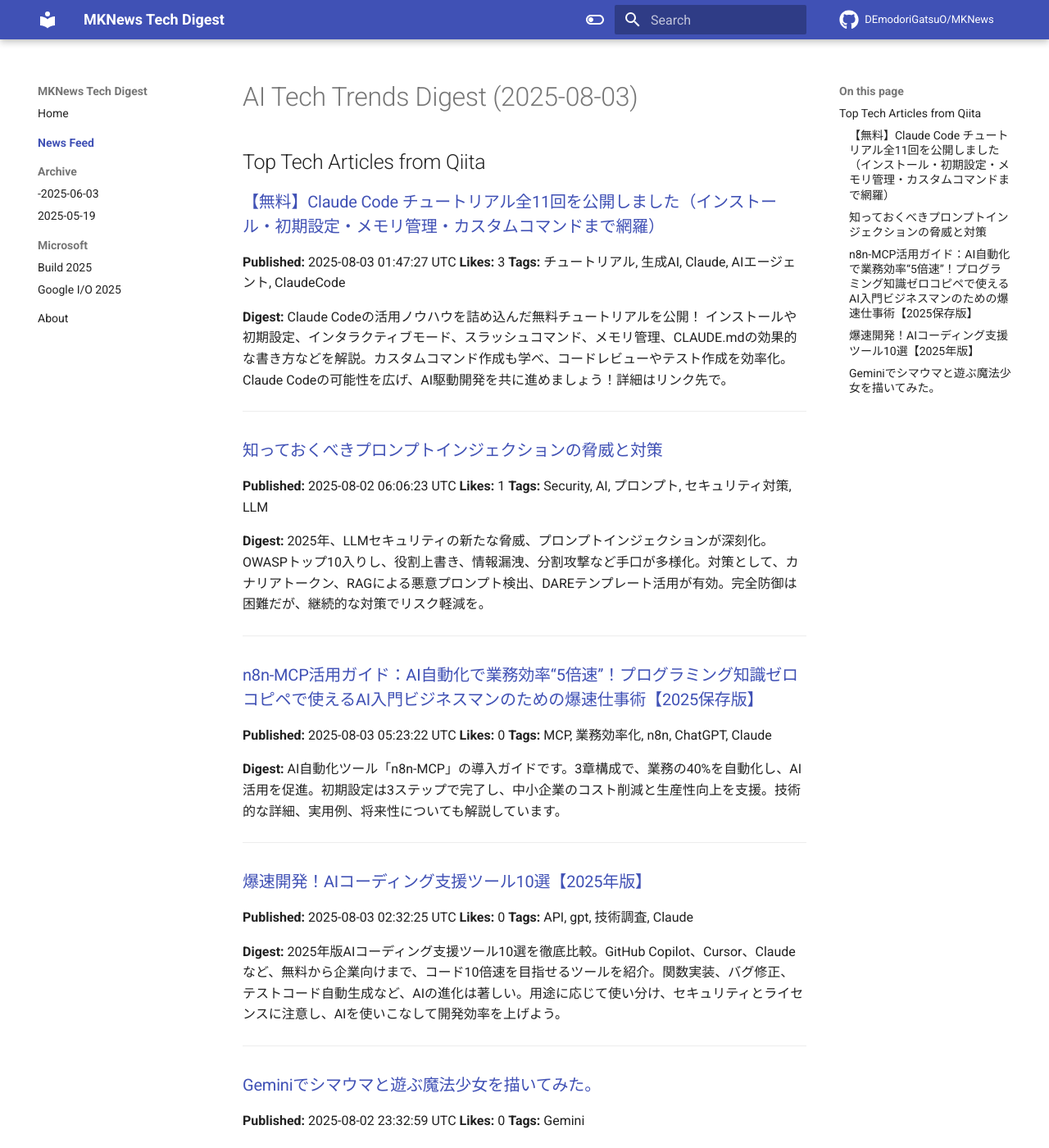
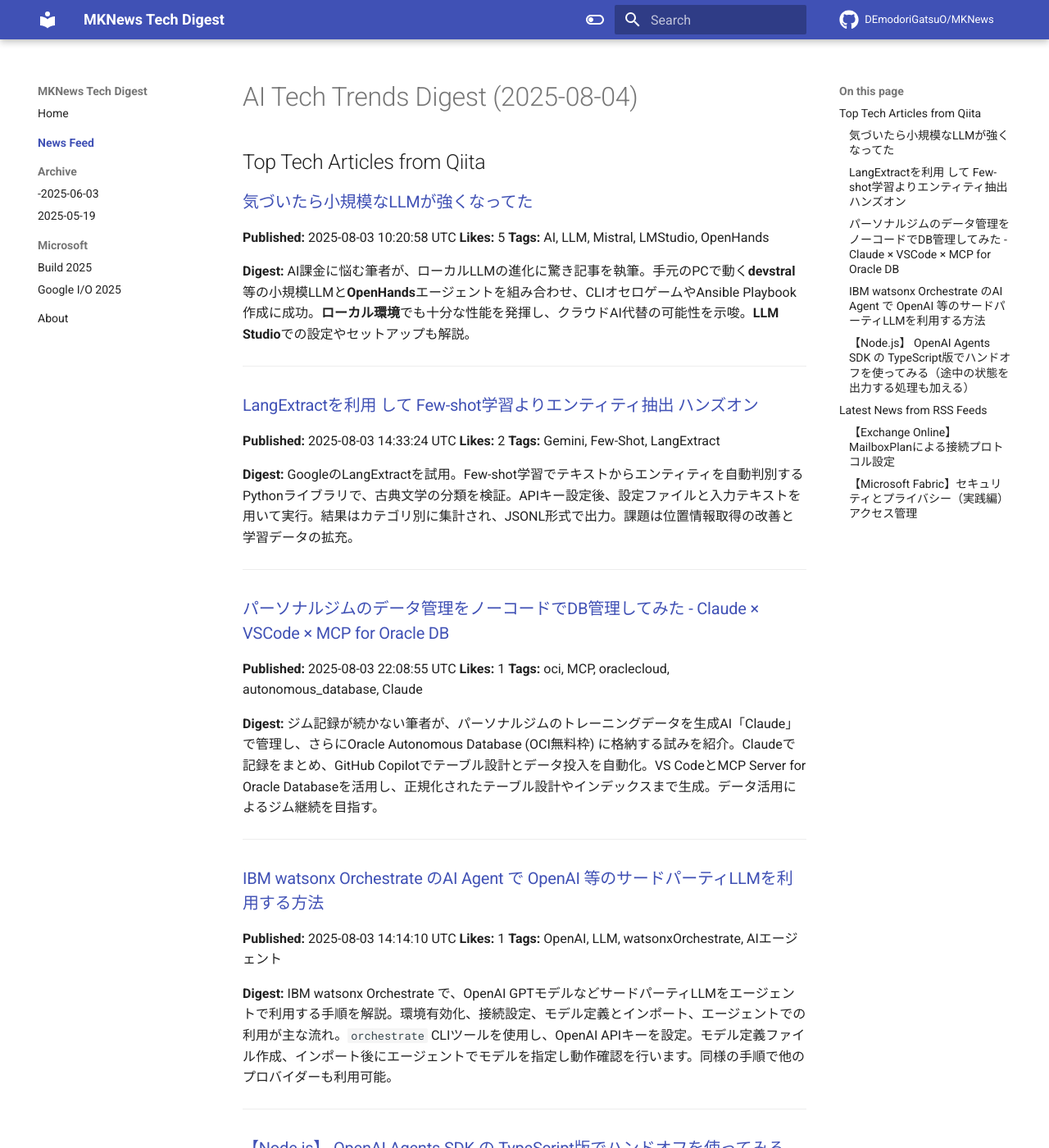
Before and after one commit to DEmodoriGatsuO/MKNews, an MkDocs documentation site: the page built from docs/news/index.md, in a window 1280 px wide and 1400 px high. Shown: the whole window at 82% size. Built offline with MkDocs 1.6.1 and Material for MkDocs 9.7.7, drawn with Linux system fonts in a browser that asks for light colours; comment, search, counter and statistics services are not loaded; some of the changed text lies outside the part shown.

Commit message:
Automated AI Tech Digest - 2025-08-04

```diff
--- a/docs/news/index.md
+++ b/docs/news/index.md
@@ -1,55 +1,78 @@
-# AI Tech Trends Digest (2025-08-03)
+# AI Tech Trends Digest (2025-08-04)
 
 
 ## Top Tech Articles from Qiita
 
 
-### [【無料】Claude Code チュートリアル全11回を公開しました（インストール・初期設定・メモリ管理・カスタムコマンドまで網羅）](https://qiita.com/tomada/items/0928aee676663963915d)
-**Published:** 2025-08-03 01:47:27 UTC
-**Likes:** 3
-**Tags:** チュートリアル, 生成AI, Claude, AIエージェント, ClaudeCode
+### [気づいたら小規模なLLMが強くなってた](https://qiita.com/ShinkoLab/items/934e0e51da122187dc96)
+**Published:** 2025-08-03 10:20:58 UTC
+**Likes:** 5
+**Tags:** AI, LLM, Mistral, LMStudio, OpenHands
 
 **Digest:**
-Claude Codeの活用ノウハウを詰め込んだ無料チュートリアルを公開！ インストールや初期設定、インタラクティブモード、スラッシュコマンド、メモリ管理、CLAUDE.mdの効果的な書き方などを解説。カスタムコマンド作成も学べ、コードレビューやテスト作成を効率化。Claude Codeの可能性を広げ、AI駆動開発を共に進めましょう！詳細はリンク先で。
+AI課金に悩む筆者が、ローカルLLMの進化に驚き記事を執筆。手元のPCで動く**devstral**等の小規模LLMと**OpenHands**エージェントを組み合わせ、CLIオセロゲームやAnsible Playbook作成に成功。**ローカル環境**でも十分な性能を発揮し、クラウドAI代替の可能性を示唆。**LLM Studio**での設定やセットアップも解説。
 
 ---
 
-### [知っておくべきプロンプトインジェクションの脅威と対策](https://qiita.com/Dinn/items/a90428fd6a62ba551f6f)
-**Published:** 2025-08-02 06:06:23 UTC
-**Likes:** 1
-**Tags:** Security, AI, プロンプト, セキュリティ対策, LLM
+### [LangExtractを利用 して Few-shot学習よりエンティティ抽出 ハンズオン](https://qiita.com/tetutetu214/items/b3177ee596d3d75e7f10)
+**Published:** 2025-08-03 14:33:24 UTC
+**Likes:** 2
+**Tags:** Gemini, Few-Shot, LangExtract
 
 **Digest:**
-2025年、LLMセキュリティの新たな脅威、プロンプトインジェクションが深刻化。OWASPトップ10入りし、役割上書き、情報漏洩、分割攻撃など手口が多様化。対策として、カナリアトークン、RAGによる悪意プロンプト検出、DAREテンプレート活用が有効。完全防御は困難だが、継続的な対策でリスク軽減を。
+GoogleのLangExtractを試用。Few-shot学習でテキストからエンティティを自動判別するPythonライブラリで、古典文学の分類を検証。APIキー設定後、設定ファイルと入力テキストを用いて実行。結果はカテゴリ別に集計され、JSONL形式で出力。課題は位置情報取得の改善と学習データの拡充。
 
 ---
 
-### [n8n-MCP活用ガイド：AI自動化で業務効率“5倍速”！プログラミング知識ゼロコピペで使えるAI入門ビジネスマンのための爆速仕事術【2025保存版】](https://qiita.com/nakamoto/items/bf8bb8b737379bce088b)
-**Published:** 2025-08-03 05:23:22 UTC
-**Likes:** 0
-**Tags:** MCP, 業務効率化, n8n, ChatGPT, Claude
+### [パーソナルジムのデータ管理をノーコードでDB管理してみた - Claude × VSCode × MCP for Oracle DB](https://qiita.com/araidon/items/50f35d5d4457072a91c2)
+**Published:** 2025-08-03 22:08:55 UTC
+**Likes:** 1
+**Tags:** oci, MCP, oraclecloud, autonomous_database, Claude
 
 **Digest:**
-AI自動化ツール「n8n-MCP」の導入ガイドです。3章構成で、業務の40%を自動化し、AI活用を促進。初期設定は3ステップで完了し、中小企業のコスト削減と生産性向上を支援。技術的な詳細、実用例、将来性についても解説しています。
+ジム記録が続かない筆者が、パーソナルジムのトレーニングデータを生成AI「Claude」で管理し、さらにOracle Autonomous Database (OCI無料枠) に格納する試みを紹介。Claudeで記録をまとめ、GitHub Copilotでテーブル設計とデータ投入を自動化。VS CodeとMCP Server for Oracle Databaseを活用し、正規化されたテーブル設計やインデックスまで生成。データ活用によるジム継続を目指す。
 
 ---
 
-### [爆速開発！AIコーディング支援ツール10選【2025年版】](https://qiita.com/k_nabe/items/1ebd799e788f9af986c0)
-**Published:** 2025-08-03 02:32:25 UTC
-**Likes:** 0
-**Tags:** API, gpt, 技術調査, Claude
+### [IBM watsonx Orchestrate のAI Agent で OpenAI 等のサードパーティLLMを利用する方法](https://qiita.com/optimisuke/items/041a51a9d4c7de2a6329)
+**Published:** 2025-08-03 14:14:10 UTC
+**Likes:** 1
+**Tags:** OpenAI, LLM, watsonxOrchestrate, AIエージェント
 
 **Digest:**
-2025年版AIコーディング支援ツール10選を徹底比較。GitHub Copilot、Cursor、Claudeなど、無料から企業向けまで、コード10倍速を目指せるツールを紹介。関数実装、バグ修正、テストコード自動生成など、AIの進化は著しい。用途に応じて使い分け、セキュリティとライセンスに注意し、AIを使いこなして開発効率を上げよう。
+IBM watsonx Orchestrate で、OpenAI GPTモデルなどサードパーティLLMをエージェントで利用する手順を解説。環境有効化、接続設定、モデル定義とインポート、エージェントでの利用が主な流れ。`orchestrate` CLIツールを使用し、OpenAI APIキーを設定。モデル定義ファイル作成、インポート後にエージェントでモデルを指定し動作確認を行います。同様の手順で他のプロバイダーも利用可能。
 
 ---
 
-### [Geminiでシマウマと遊ぶ魔法少女を描いてみた。](https://qiita.com/nori-channel/items/825b39b32339ea66ffdb)
-**Published:** 2025-08-02 23:32:59 UTC
-**Likes:** 0
-**Tags:** Gemini
+### [【Node.js】 OpenAI Agents SDK の TypeScript版でハンドオフを使ってみる（途中の状態を出力する処理も加える）](https://qiita.com/youtoy/items/3e2a221ce02f8ebaad6b)
+**Published:** 2025-08-03 14:06:25 UTC
+**Likes:** 1
+**Tags:** JavaScript, Node.js, OpenAI, AIエージェント, OpenAIAgentsSDK
 
 **Digest:**
-Geminiを使って、「風のシマウマと遊ぶ魔法少女」を描いた結果を紹介。プロンプトは「風のシマウマと遊ぶ魔法少女を描いてください」で、生成された画像が公開されています。その結果は可愛らしく、何かの役に立てばという思いが込められています。
+TypeScript版 OpenAI Agents SDK の「ハンドオフ」機能を試した記事です。公式ドキュメントに基づき、npmパッケージインストール後、Hello Worldサンプルで動作確認。その後、ハンドオフサンプルを試し、処理の流れを見えるようにコードを修正。最後に、天気、数学、翻訳、ニュースの4つのエージェントをハンドオフで使い分ける実験を行い、各エージェントが正しく動作することを確認しました。
 
 ---
+
+## Latest News from RSS Feeds
+
+
+### [【Exchange Online】MailboxPlanによる接続プロトコル設定](https://blog.jbs.co.jp/entry/2025/08/04/115243)
+**Source:** JBS Blog
+**Published:** 2025-08-04 02:52:43 UTC
+**Tags:** Exchange Online, Tech, Microsoft 365
+
+**Digest:**
+MailboxPlanはExchange Onlineでメールボックス設定を自動化するテンプレート。新規ユーザーにライセンスを付与すると、MailboxPlanに基づいてメールボックスが構成されます。本記事では、MailboxPlanのIdentityを指定し、新規メールボックスのPOP/IMAP接続を無効化する方法を紹介。ただし、既存ユーザーには影響せず、新規作成分のみに適用される点に注意が必要です。
+
+---
+
+### [【Microsoft Fabric】セキュリティとプライバシー（実践編）アクセス管理](https://blog.jbs.co.jp/entry/2025/08/04/093546)
+**Source:** JBS Blog
+**Published:** 2025-08-04 00:35:46 UTC
+**Tags:** Microsoft Fabric
+
+**Digest:**
+Microsoft Fabricのアクセス管理を詳細解説。ワークスペースとアイテム単位でユーザーやグループのアクセス権を設定し、データセキュリティを強化します。ワークスペース作成、アクセス権付与、確認方法を説明。適切な権限管理により、機密データの保護と、安全なデータアクセスを実現します。
+
+---
```
